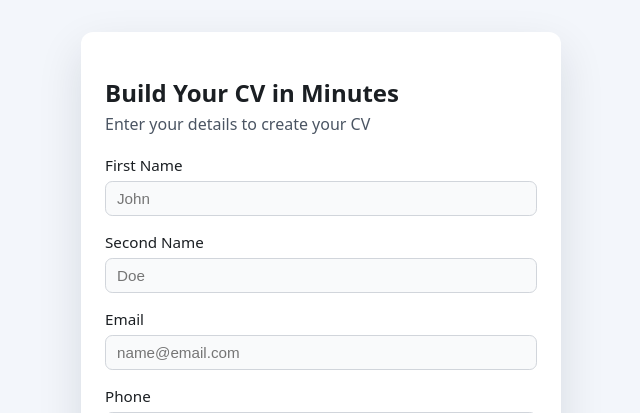
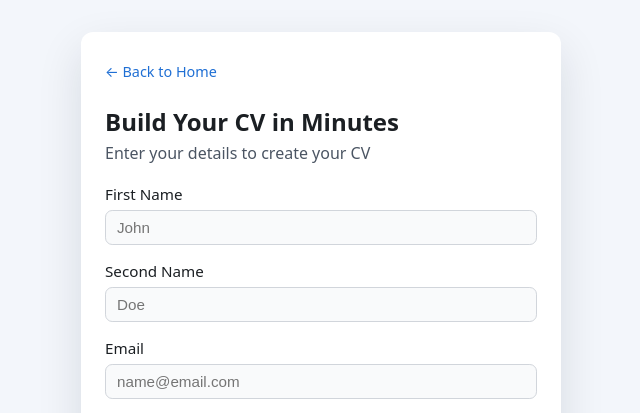
Before and after one commit to grairudolf/eazycv, a PHP site: page /form.html in a window 1280 px wide. Shown: the top 413 px of the page, without its empty margins (319-959 px from the left). Run offline with PHP 8.4, Linux system fonts and the light colour scheme.

Commit message:
feat: added button to return to the home from the form and cv pagess

```diff
--- a/cv.html
+++ b/cv.html
@@ -28,6 +28,9 @@
         <h1>Welcome to EazyCV</h1>
         <p>Create clean, professional CVs automatically with our easy-to-use generator.</p>
         <button id="startBtn">Get Started</button>
+        <p>
+            <a href="index.html" class="cv-back-home">&#8592; Back to Home</a>
+        </p>
     </section>
 
     <script src="index.js"></script>
--- a/form.html
+++ b/form.html
@@ -10,6 +10,7 @@
   <body>
     <div class="container">
       <form class="form" id="cv-form">
+        <a href="index.html" class="form__back-link">&#8592; Back to Home</a>
         <h1>Build Your CV in Minutes</h1>
         <p>Enter your details to create your CV</p>
 
--- a/styles/form.css
+++ b/styles/form.css
@@ -22,6 +22,20 @@ html, body{
     padding: 28px 24px 24px;
     box-shadow: 0 18px 45px rgba(15, 23, 42, 0.12);
     box-sizing: border-box;
+}
+
+.form__back-link{
+    display: inline-flex;
+    align-items: center;
+    gap: 4px;
+    font-size: 0.9rem;
+    color: #1f6fd4;
+    text-decoration: none;
+    margin-bottom: 8px;
+}
+
+.form__back-link:hover{
+    color: #1553a3;
 }
 
 .form > h1{
```
Also changed, not shown: styles/cv.css (+10 -0 lines).
